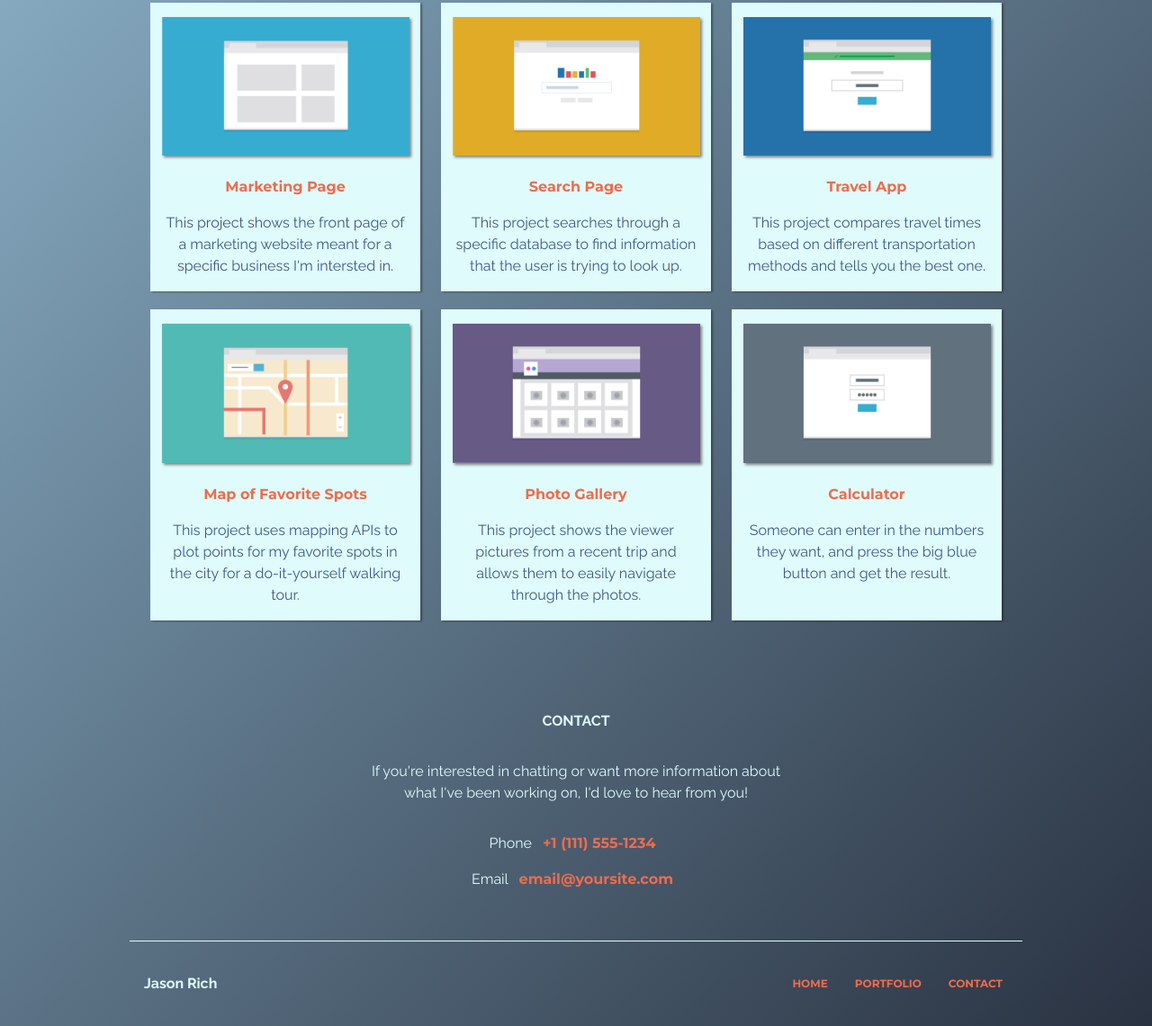
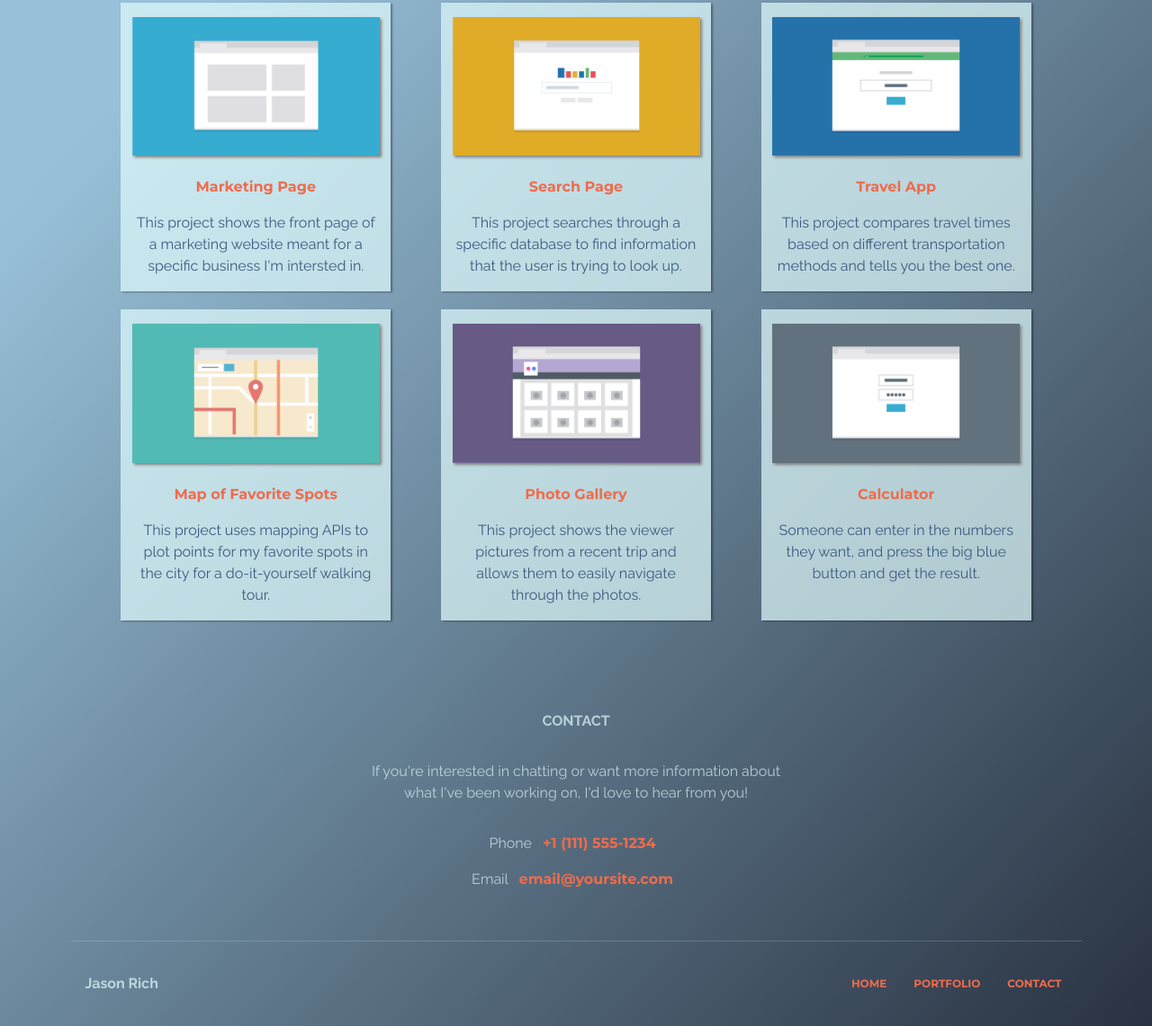
Before and after one commit to jsnrch003/techdegree-project-2, a plain HTML site: page index.html in a window 1280 px wide. Shown: the part 511-1652 px from the top of the page at 90% size. Drawn offline with Linux system fonts and the light colour scheme.

Commit message:
tweaked colors and body max-width

```diff
--- a/styles/style.css
+++ b/styles/style.css
@@ -13,12 +13,13 @@
 body {
     font-family: 'Raleway', sans-serif;
     background: #0b2e3c;
-    background: linear-gradient(313deg, #293241 0%, #98C1D9 100%);
+    background: linear-gradient(313deg, #293241 0%, #98C1D9 75%);
     color: #3D5A80;
     text-align: center;
     margin: auto;
     padding: 0 1em;
     line-height: 1.5;
+    max-width: 1155px;
 }
 
 h1 {
@@ -116,7 +117,7 @@ li {
 }
 
 .card {
-    background-color: #E0FBFC;
+    background-color: #e0fbfcb3;
     color: #3D5A80;
     margin-bottom: 1.25em;
     box-shadow: 2px 1px 2px #00000059;
@@ -163,7 +164,7 @@ li {
 */
 
 .footer-wrapper {
-    color: #E0FBFC;
+    color: #e0fbfcb3;
 }
 
 .footer-info {
@@ -178,7 +179,7 @@ li {
     margin-top: 3em;
     align-items: center;
     padding: 2em 1em;
-    border-top: 1px solid #E0FBFC;
+    border-top: 1px solid #e0fbfc30;
 }
 
 .footer-nav-item {
@@ -243,11 +244,3 @@ li {
         width: 300px;
     }
 }
-
-@media screen and (min-width: 1232px) {
-    body {
-        width: 80%;
-        margin-left: auto;
-        margin-right: auto;
-    }
-}
```
